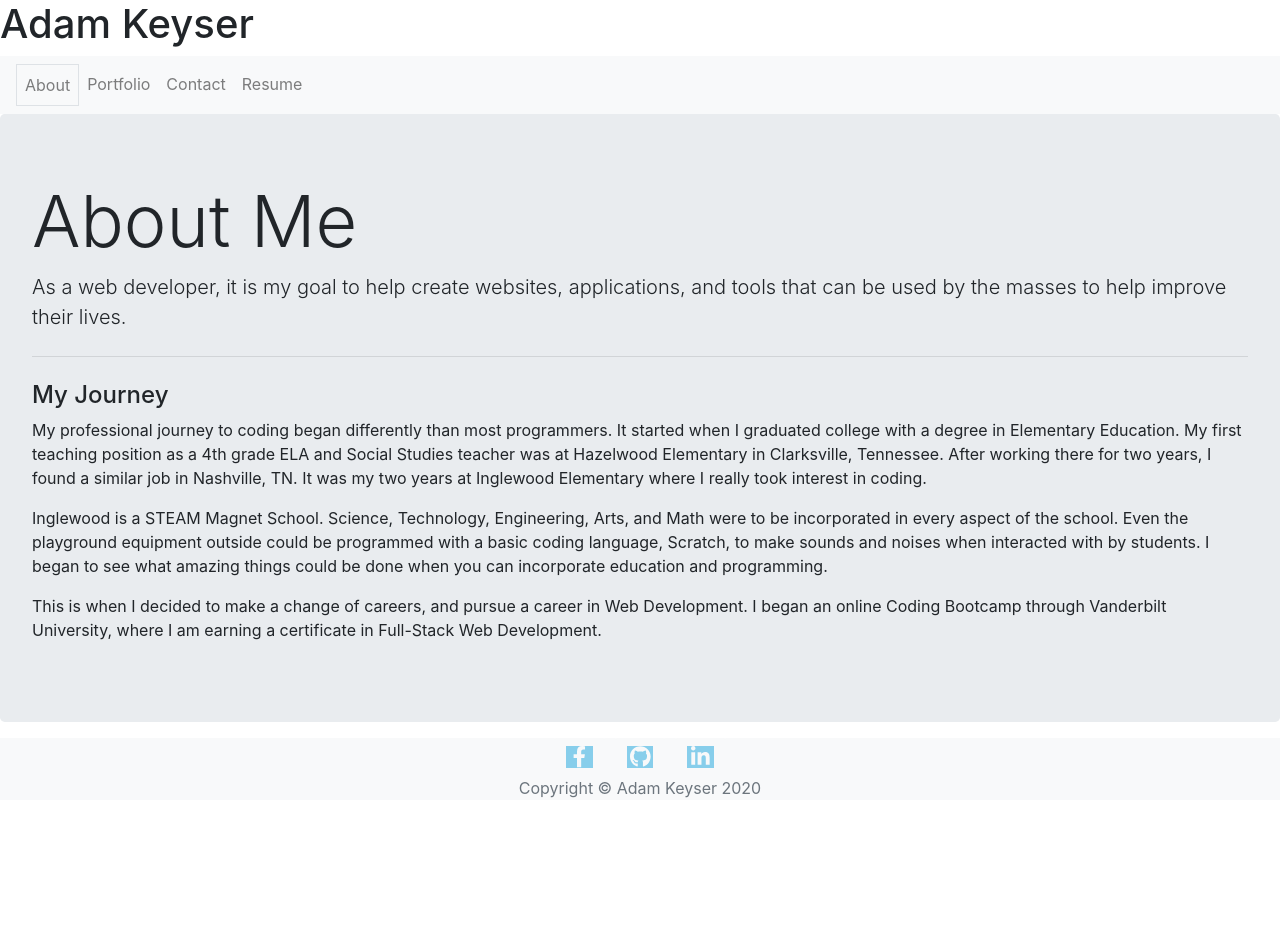
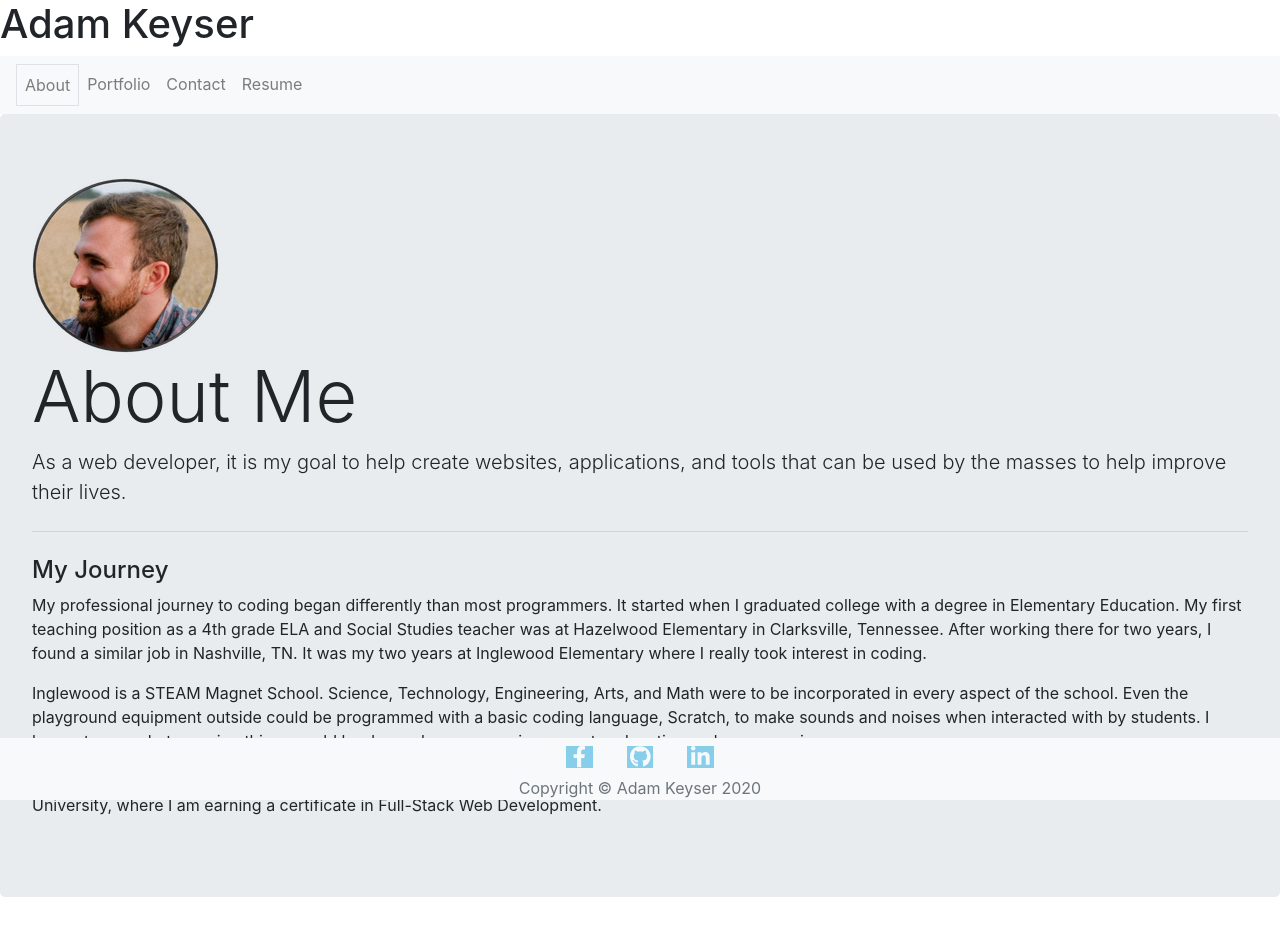
Before and after one commit to adamkeyser45/professional_portfolio, a React (Create React App) app: page / in a window 1280 px wide. Before the commit the page ends 800 px from the top, so only its background shows below. Built offline with nearby package versions, Linux system fonts and the light colour scheme.

Commit message:
added portrait to about page, need to finish styling

```diff
--- a/src/components/Navigation/index.js
+++ b/src/components/Navigation/index.js
@@ -24,7 +24,7 @@ function Navigation() {
     return (
         <div>
             <nav className="navbar navbar-expand-lg navbar-light bg-light">
-                <div className="collapse navbar-collapse" id="navbarNavAltMarkup">
+                <div className="" id="navbarNavAltMarkup">
                     <div className="navbar-nav">
                     {tabs.map(tab => (
                         <a
--- a/src/components/pages/About.js
+++ b/src/components/pages/About.js
@@ -3,6 +3,8 @@ import React from 'react';
 function About() {
     return (
         <div className="jumbotron">
+            <img className="img-fluid" src={require("../../assets/img/adam_portrait_small.png")}
+                alt="A protrait of Adam Keyser"/>
             <h1 className="display-3">About Me</h1>
             <p className="lead">
                 As a web developer, it is my goal to help create websites, applications,
```
Also changed, not shown: src/assets/img/adam_portrait.png (added), src/assets/img/adam_portrait_small.png (added).
